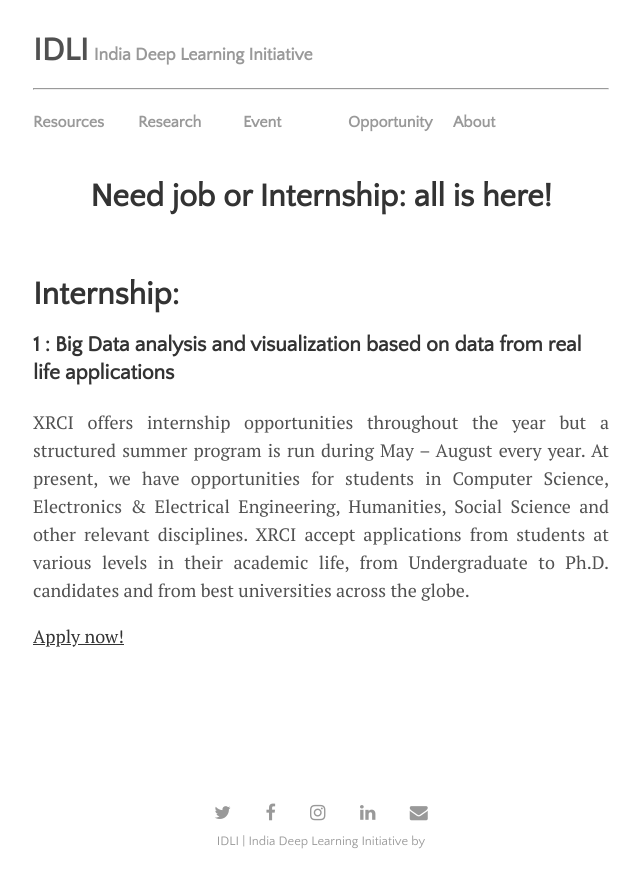
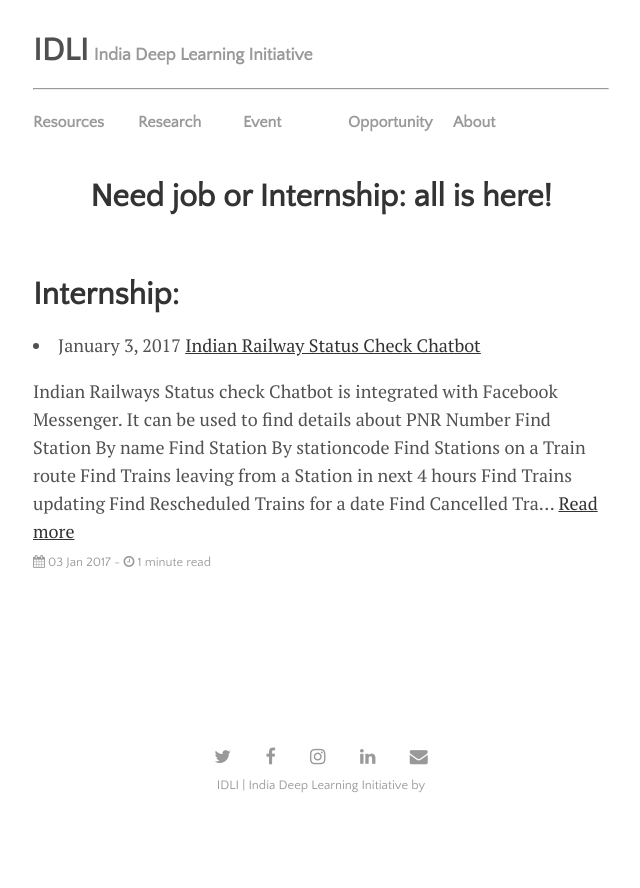
Before and after one commit to IndiaDeepLearningInitiative-IDLI/IndiaDeepLearningInitiative-IDLI.github.io, a Jekyll site: the page built from internship.html, in a window 1280 px wide. Shown: the top 888 px of the page, without its empty margins (319-959 px from the left). Built offline with Jekyll 4.4.1, drawn with Linux system fonts in a browser that asks for light colours; nearby versions of some CDN libraries; comment, search, counter and statistics services are not loaded.

Commit message:
final update_step_1

```diff
--- a/internship.html
+++ b/internship.html
@@ -8,11 +8,17 @@ title: Internship
 </div>
 <div>
   <h1>Internship: </h1>
-  <h3>1 : Big Data analysis and visualization based on data from real life applications</h3>
-  <p style="text-align: justify;">XRCI offers internship opportunities throughout the year but a structured summer program is run during May – August every year.  At present, we have opportunities for students in Computer Science, Electronics & Electrical Engineering, Humanities, Social Science and other relevant disciplines. XRCI accept applications from students at various levels in their academic life, from Undergraduate to Ph.D. candidates and from best universities across the globe.</p>
-  <a href="http://www.xrci.xerox.com/xrci-internship">Apply now!</a>
-  <br>
 </div>
+{% for internship in site.internship %}
+  <li>
+    <span> {{ internship.date | date: "%B %e, %Y" }} </span>
+      <a href="{{ internship.url }}">{{ internship.title }}</a>
+  </li>
+  <p>
+    {{ internship.content | strip_html | truncate: 350 }} <a href="{{ internship.url }}">Read more</a>
+    <span class="post-date" style="margin-top:3px"><i class="fa fa-calendar" aria-hidden="true"></i> {{ internship.date | date_to_string }} - <i class="fa fa-clock-o" aria-hidden="true"></i> {% include read-time.html %}</span>
+  </p>
+{% endfor %}
 <div id="disqus_thread"><br><br><br></div>
 <script>
 /**
```
